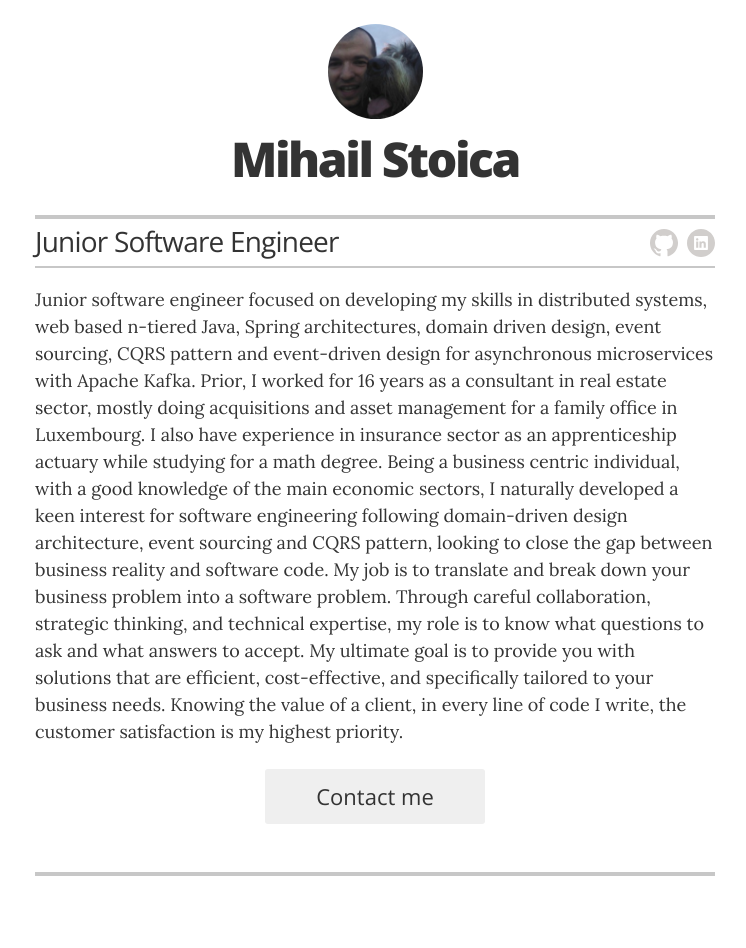
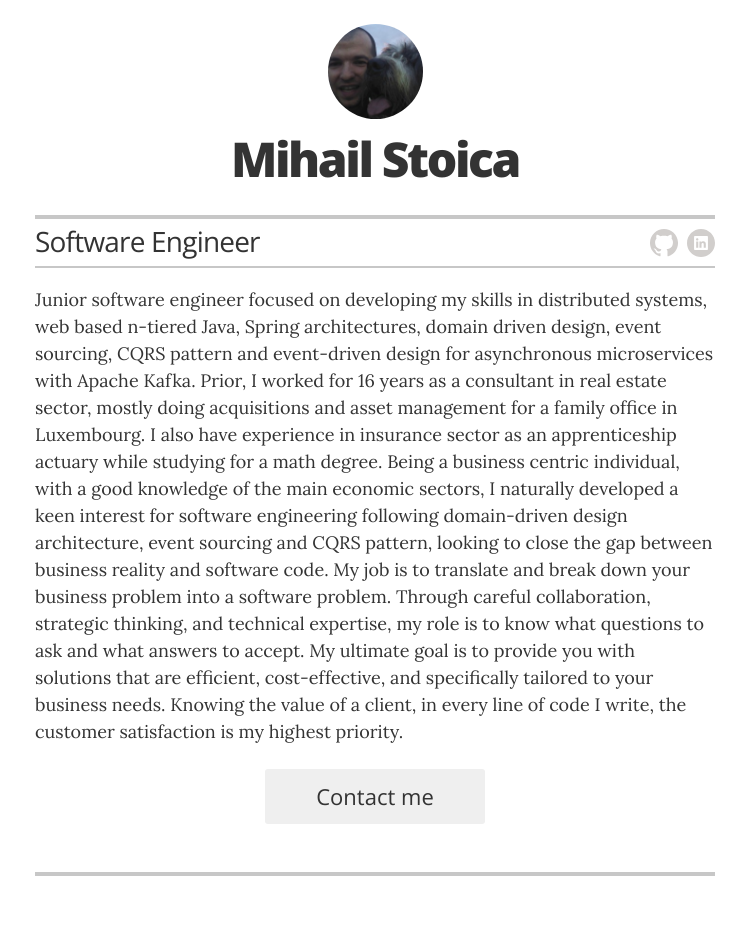
Before and after one commit to mihail-stoica/mihail-stoica.github.io, a Jekyll site: the page built from index.html, in a window 1280 px wide. Shown: the whole page, without its empty margins (265-1011 px from the left). Built offline with Jekyll 4.4.1, drawn with Linux system fonts in a browser that asks for light colours.

```diff
--- a/_config.yml
+++ b/_config.yml
@@ -11,7 +11,7 @@
 # Resume settings
 resume_avatar:                  "true"
 resume_name:                    "Mihail Stoica"
-resume_title:                   "Junior Software Engineer"
+resume_title:                   "Software Engineer"
 
 # used for the contact button in _layouts/resume.html
 resume_contact_email:           "hello@mihailstoica.com"
```
